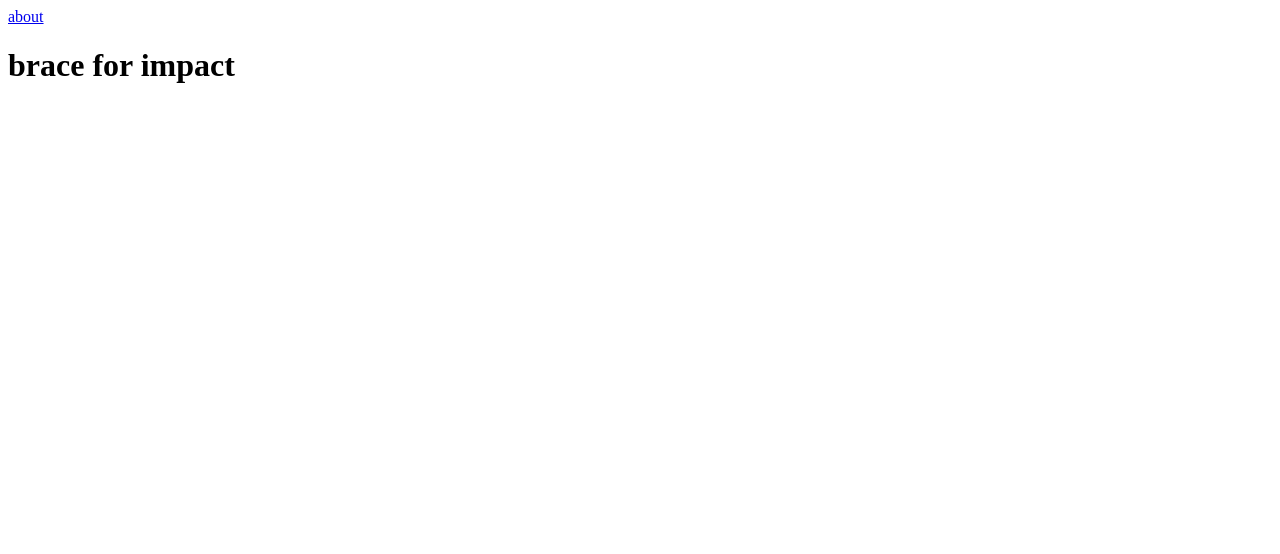
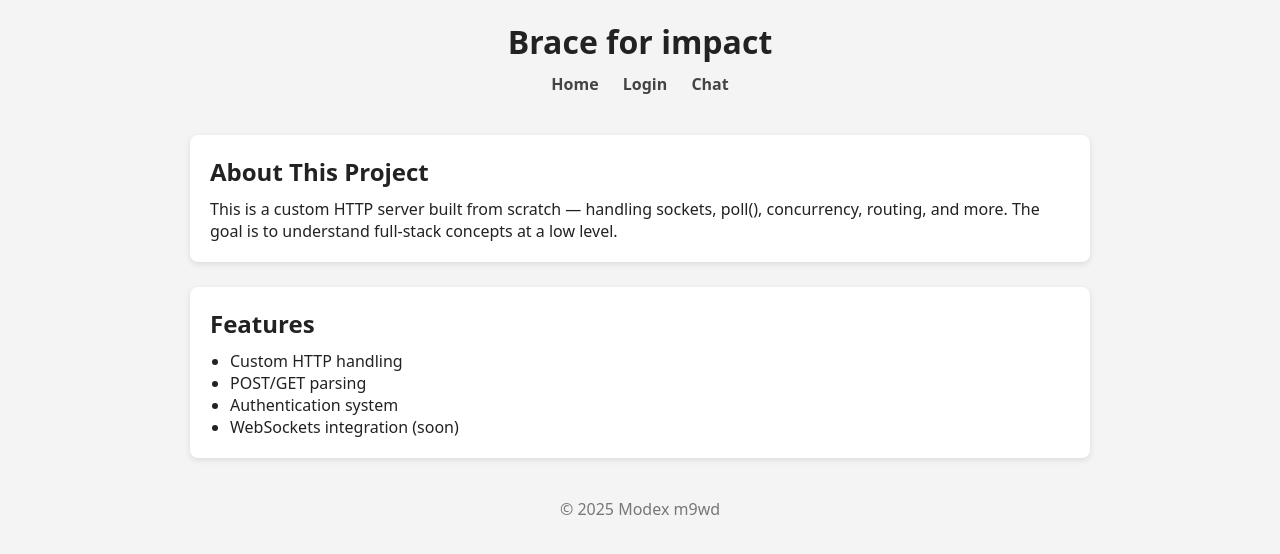
Before and after one commit to W-Modex/http-server, a plain HTML site: page static/index.html in a window 1280 px wide. Drawn offline with Linux system fonts and the light colour scheme.

Commit message:
add more static files

```diff
--- /dev/null
+++ b/static/chat/index.css
@@ -0,0 +1,3 @@
+div {
+
+}
--- /dev/null
+++ b/static/index.css
@@ -0,0 +1,86 @@
+* {
+    margin: 0;
+    padding: 0;
+    box-sizing: border-box;
+    font-family: system-ui, sans-serif;
+}
+
+body {
+    background: #f4f4f4;
+    color: #222;
+    padding: 20px;
+}
+
+header {
+    text-align: center;
+    margin-bottom: 40px;
+}
+
+header h1 {
+    margin-bottom: 10px;
+}
+
+nav a {
+    margin: 0 10px;
+    text-decoration: none;
+    color: #444;
+    font-weight: 600;
+}
+
+nav a:hover {
+    color: #000;
+}
+
+main {
+    max-width: 900px;
+    margin: 0 auto;
+}
+
+.card {
+    background: white;
+    padding: 20px;
+    border-radius: 8px;
+    margin-bottom: 25px;
+    box-shadow: 0 2px 6px rgba(0,0,0,0.1);
+}
+
+.card h2 {
+    margin-bottom: 10px;
+}
+
+ul {
+    margin-left: 20px;
+}
+
+form {
+    margin-top: 10px;
+    display: flex;
+    flex-direction: column;
+}
+
+input[type="text"] {
+    padding: 8px;
+    margin: 8px 0 15px;
+    border: 1px solid #ccc;
+    border-radius: 4px;
+}
+
+button {
+    width: fit-content;
+    padding: 10px 20px;
+    background: #444;
+    color: white;
+    border: none;
+    border-radius: 4px;
+    cursor: pointer;
+}
+
+button:hover {
+    background: #000;
+}
+
+footer {
+    text-align: center;
+    margin-top: 40px;
+    color: #777;
+}
--- a/static/index.html
+++ b/static/index.html
@@ -1,12 +1,55 @@
 <!DOCTYPE html>
 <html lang="en">
 <head>
-    <meta charset="UTF-8">
-    <meta name="viewport" content="width=device-width, initial-scale=1.0">
-    <title>Modex Web Server</title>
+    <meta charset="UTF-8" />
+    <meta name="viewport" content="width=device-width, initial-scale=1.0" />
+    <title>Home</title>
+    <link rel="stylesheet" href="index.css" />
 </head>
 <body>
-    <a href="./about">about</a>
-    <h1>brace for impact</h1>
+    <header>
+        <h1>Brace for impact</h1>
+        <nav>
+            <a href="/">Home</a>
+            <a href="/login">Login</a>
+            <a href="/chat">Chat</a>
+        </nav>
+    </header>
+
+    <main>
+        <section class="card">
+            <h2>About This Project</h2>
+            <p>
+                This is a custom HTTP server built from scratch — handling sockets, poll(),
+                concurrency, routing, and more. The goal is to understand full‑stack concepts
+                at a low level.
+            </p>
+        </section>
+
+        <section class="card">
+            <h2>Features</h2>
+            <ul>
+                <li>Custom HTTP handling</li>
+                <li>POST/GET parsing</li>
+                <li>Authentication system</li>
+                <li>WebSockets integration (soon)</li>
+            </ul>
+        </section>
+
+        <!-- <section class="card">
+            <h2>Test a POST Request</h2>
+            <form action="/submit" method="POST">
+                <label>
+                    Your name:
+                    <input type="text" name="username" required />
+                </label>
+                <button type="submit">Send</button>
+            </form>
+        </section> -->
+    </main>
+
+    <footer>
+        <p>© 2025 Modex m9wd</p>
+    </footer>
 </body>
 </html>
```
Also changed, not shown: static/chat/index.html (added, +14 -0 lines), static/login/index.html (added, +14 -0 lines), static/login/index.css (added).
